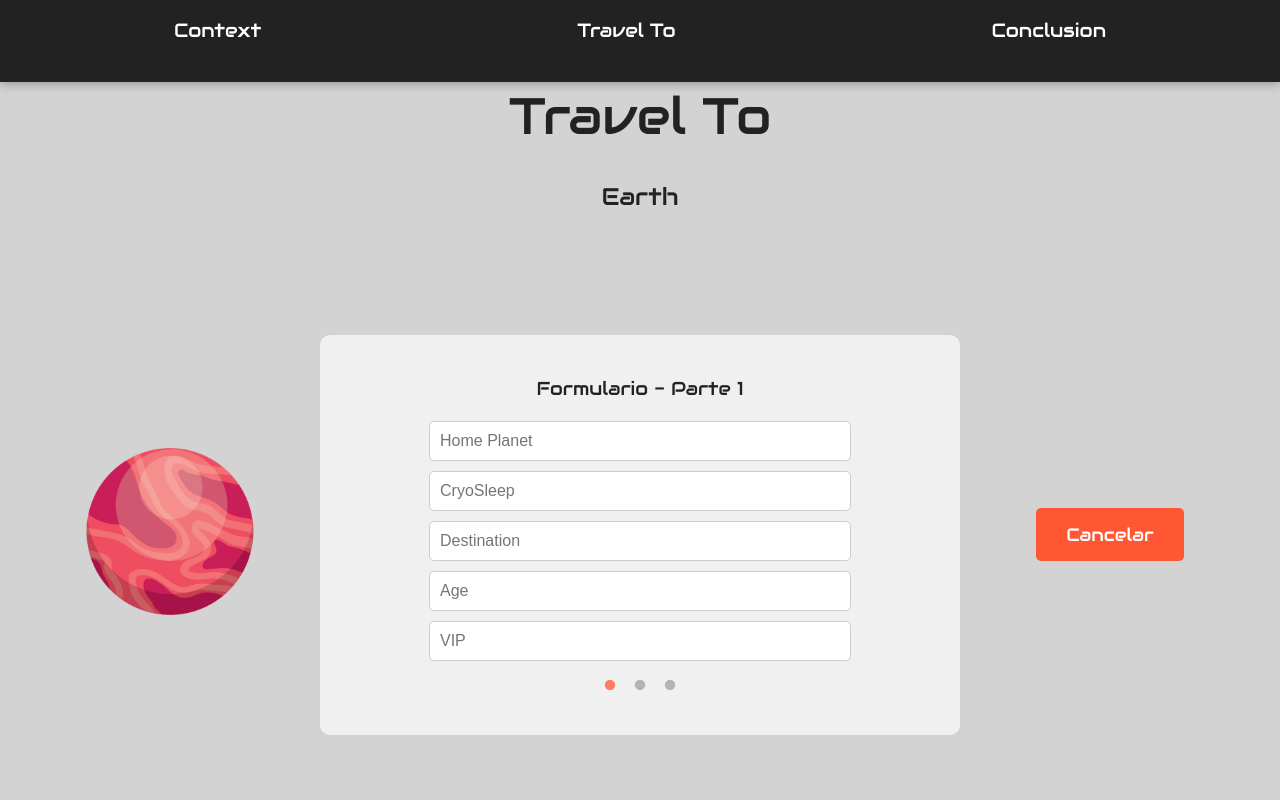
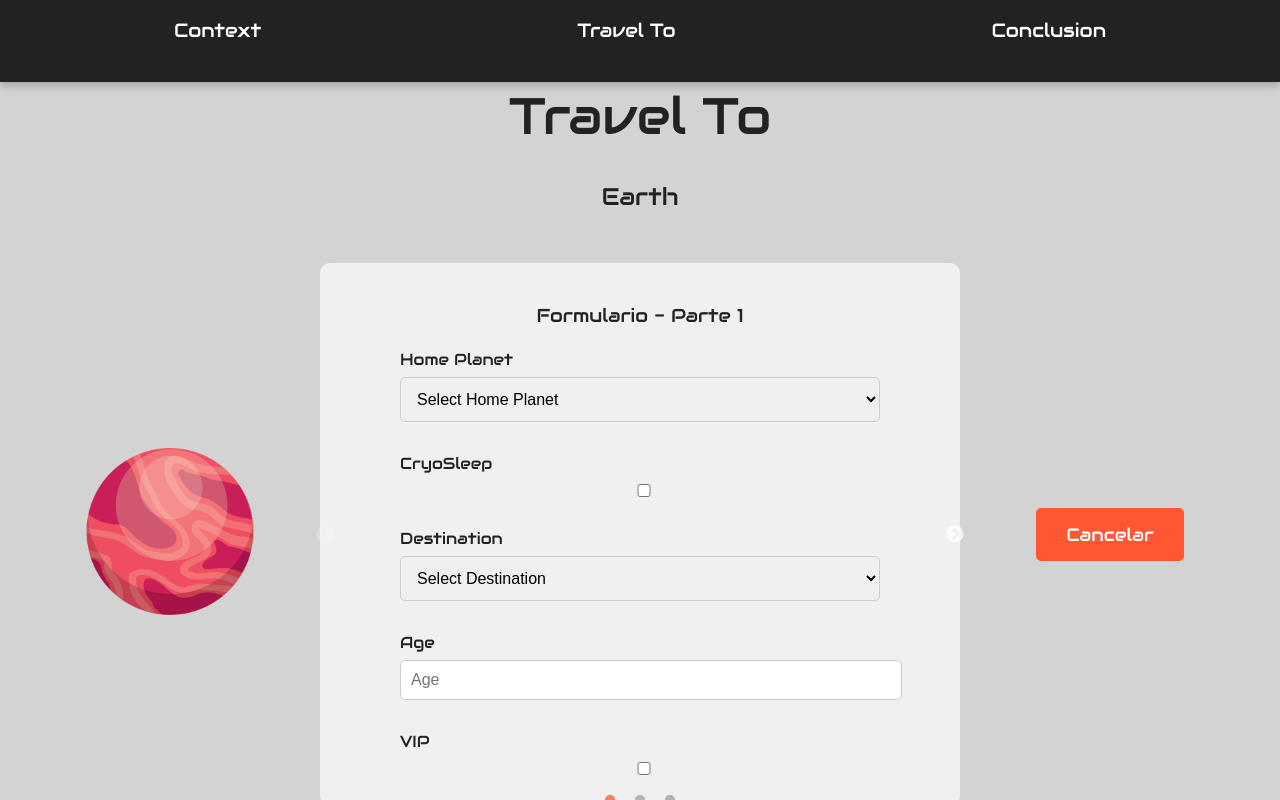
Before and after one commit to MarcoCM1101/frontendIA1, a React (Vite) app in the folder FrontIA1/: page / in a window 1280 px wide. Both pictures are taken after a click on the element 864 px from the left and 399 px from the top of the page. Built offline with nearby package versions, Linux system fonts and the light colour scheme.

Commit message:
Casi Final 2.0

```diff
--- a/FrontIA1/src/App.css
+++ b/FrontIA1/src/App.css
@@ -151,7 +151,7 @@ spline-viewer {
 
 .predict-button {
   margin-top: 20px;
-  padding: 15px 30px;
+  padding: 10px 20px;
   background-color: #28a745;
   color: white;
   border: none;
@@ -161,9 +161,70 @@ spline-viewer {
   transition: background-color 0.3s ease;
 }
 
-.predict-button:hover {
+.predict-button:disabled {
+  background-color: #ccc;
+}
+
+.predict-button:hover:enabled {
   background-color: #218838;
 }
+
+.quiz-carousel {
+  width: 600px;
+  margin: 0 auto;
+  text-align: center;
+}
+
+.form-section {
+  display: flex;
+  flex-direction: column;
+  align-items: center;
+  gap: 20px; /* Incremento de espacio entre los campos */
+}
+
+.form-group {
+  display: flex;
+  flex-direction: column;
+  align-items: flex-start;
+  width: 80%;
+}
+
+.form-group label {
+  margin-bottom: 5px;
+  font-weight: bold;
+}
+
+.form-group input,
+.form-group select {
+  width: 100%;
+  padding: 12px; /* Aumentado para más espacio interior */
+  font-size: 16px;
+  border: 1px solid #ccc;
+  border-radius: 5px;
+  margin-bottom: 10px; /* Espacio entre los inputs */
+}
+
+/* Botón Predecir */
+.predict-button {
+  margin-top: 30px; /* Mayor espacio entre el último campo y el botón */
+  padding: 15px 30px; /* Ajuste de padding del botón */
+  background-color: #28a745;
+  color: white;
+  border: none;
+  border-radius: 5px;
+  cursor: pointer;
+  font-size: 18px;
+  transition: background-color 0.3s ease;
+}
+
+.predict-button:disabled {
+  background-color: #ccc;
+}
+
+.predict-button:hover:enabled {
+  background-color: #218838;
+}
+
 
 /* Animaciones */
 .fade-out {
@@ -206,58 +267,6 @@ spline-viewer {
   }
 }
 
-/* Estilos para el formulario */
-.quiz-carousel {
-  width: 600px; /* Ancho fijo del carrusel */
-  height: 360px; /* Alto fijo del carrusel */
-  margin: 0 auto;
-  text-align: center;
-  overflow: hidden; /* Asegura que no se expanda fuera del tamaño */
-}
-
-.quiz-section {
-  display: flex;
-  flex-direction: column;
-  justify-content: center;
-  align-items: center;
-  height: 100%; /* Ajusta el contenido al tamaño fijo del carrusel */
-}
-
-.quiz-section form {
-  display: flex;
-  flex-direction: column;
-  align-items: center;
-  width: 100%; /* Asegura que el formulario no se expanda */
-}
-
-.quiz-section form input {
-  margin-bottom: 10px;
-  padding: 10px;
-  font-size: 16px;
-  border: 1px solid #ccc;
-  border-radius: 5px;
-  width: 80%; /* Mantiene el tamaño controlado de los inputs */
-  max-width: 400px; /* Fija un tamaño máximo para los inputs */
-}
-
-.predict-button {
-  margin-top: 70px;
-  padding: 10px 20px;
-  background-color: #28a745;
-  color: white;
-  border: none;
-  border-radius: 5px;
-  cursor: pointer;
-  font-size: 18px;
-  transition: background-color 0.3s ease;
-}
-
-.predict-button:hover {
-  background-color: #218838;
-}
-
-
-
 #conclusion h1 {
   margin-top: 50px;
 }
--- a/FrontIA1/src/components/form.jsx
+++ b/FrontIA1/src/components/form.jsx
@@ -6,17 +6,17 @@ import "slick-carousel/slick/slick-theme.css";
 function Carousel({ onPredict }) {
   const [formData, setFormData] = useState({
     HomePlanet: "",
-    CryoSleep: "",
+    CryoSleep: false,
     Destination: "",
     Age: "",
-    VIP: "",
+    VIP: false,
     RoomService: "",
     FoodCourt: "",
     ShoppingMall: "",
     Spa: "",
     VRDeck: "",
     Zona: "",
-    Seat: "",
+    Spent: "",
     Side: "",
   });
 
@@ -36,12 +36,12 @@ function Carousel({ onPredict }) {
   };
 
   const handleChange = (e) => {
-    const { name, value } = e.target;
+    const { name, value, type, checked } = e.target;
     setFormData((prevData) => ({
       ...prevData,
-      [name]: value,
+      [name]: type === "checkbox" ? checked : value,
     }));
-    validateForm({ ...formData, [name]: value });
+    validateForm({ ...formData, [name]: type === "checkbox" ? checked : value });
   };
 
   const validateForm = (data) => {
@@ -52,30 +52,50 @@ function Carousel({ onPredict }) {
   return (
     <div className="quiz-carousel">
       <Slider {...quizSettings}>
+        {/* Primera parte del formulario */}
         <div className="quiz-section">
           <h3>Formulario - Parte 1</h3>
-          <form>
-            <input
-              type="text"
+          <form className="form-section">
+            <div className="form-group">
+              <label>Home Planet</label>
+              <select
                 name="HomePlanet"
-              placeholder="Home Planet"
                 value={formData.HomePlanet}
                 onChange={handleChange}
-            />
+              >
+                <option value="">Select Home Planet</option>
+                <option value="Europa">Europa</option>
+                <option value="Earth">Earth</option>
+                <option value="Mars">Mars</option>
+              </select>
+            </div>
+
+            <div className="form-group">
+              <label>CryoSleep</label>
               <input
-              type="text"
+                type="checkbox"
                 name="CryoSleep"
-              placeholder="CryoSleep"
-              value={formData.CryoSleep}
+                checked={formData.CryoSleep}
                 onChange={handleChange}
               />
-            <input
-              type="text"
+            </div>
+
+            <div className="form-group">
+              <label>Destination</label>
+              <select
                 name="Destination"
-              placeholder="Destination"
                 value={formData.Destination}
                 onChange={handleChange}
-            />
+              >
+                <option value="">Select Destination</option>
+                <option value="TRAPPIST-1e">TRAPPIST-1e</option>
+                <option value="PSO J318.5-22">PSO J318.5-22</option>
+                <option value="55 Cancri e">55 Cancri e</option>
+              </select>
+            </div>
+
+            <div className="form-group">
+              <label>Age</label>
               <input
                 type="number"
                 name="Age"
@@ -83,18 +103,26 @@ function Carousel({ onPredict }) {
                 value={formData.Age}
                 onChange={handleChange}
               />
+            </div>
+
+            <div className="form-group">
+              <label>VIP</label>
               <input
-              type="text"
+                type="checkbox"
                 name="VIP"
-              placeholder="VIP"
-              value={formData.VIP}
+                checked={formData.VIP}
                 onChange={handleChange}
               />
+            </div>
           </form>
         </div>
+
+        {/* Segunda parte del formulario */}
         <div className="quiz-section">
           <h3>Formulario - Parte 2</h3>
-          <form>
+          <form className="form-section">
+            <div className="form-group">
+              <label>Room Service</label>
               <input
                 type="number"
                 name="RoomService"
@@ -102,6 +130,10 @@ function Carousel({ onPredict }) {
                 value={formData.RoomService}
                 onChange={handleChange}
               />
+            </div>
+
+            <div className="form-group">
+              <label>Food Court</label>
               <input
                 type="number"
                 name="FoodCourt"
@@ -109,6 +141,10 @@ function Carousel({ onPredict }) {
                 value={formData.FoodCourt}
                 onChange={handleChange}
               />
+            </div>
+
+            <div className="form-group">
+              <label>Shopping Mall</label>
               <input
                 type="number"
                 name="ShoppingMall"
@@ -116,6 +152,10 @@ function Carousel({ onPredict }) {
                 value={formData.ShoppingMall}
                 onChange={handleChange}
               />
+            </div>
+
+            <div className="form-group">
+              <label>Spa</label>
               <input
                 type="number"
                 name="Spa"
@@ -123,6 +163,10 @@ function Carousel({ onPredict }) {
                 value={formData.Spa}
                 onChange={handleChange}
               />
+            </div>
+
+            <div className="form-group">
+              <label>VR Deck</label>
               <input
                 type="number"
                 name="VRDeck"
@@ -130,33 +174,45 @@ function Carousel({ onPredict }) {
                 value={formData.VRDeck}
                 onChange={handleChange}
               />
+            </div>
           </form>
         </div>
+
+        {/* Tercera parte del formulario */}
         <div className="quiz-section">
           <h3>Formulario - Parte 3</h3>
-          <form>
-            <input
-              type="text"
-              name="Zona"
-              placeholder="Zona"
-              value={formData.Zona}
-              onChange={handleChange}
-            />
-            <input
-              type="text"
-              name="Seat"
-              placeholder="Seat"
-              value={formData.Seat}
-              onChange={handleChange}
-            />
-            <input
-              type="text"
-              name="Side"
-              placeholder="Side"
-              value={formData.Side}
-              onChange={handleChange}
-            />
-            <button className="predict-button" onClick={onPredict}>
+          <form className="form-section">
+            <div className="form-group">
+              <label>Zona</label>
+              <select name="Zona" value={formData.Zona} onChange={handleChange}>
+                <option value="">Select Zona</option>
+                <option value="0">G</option>
+                <option value="1">F</option>
+                <option value="2">E</option>
+                <option value="3">D</option>
+                <option value="4">B</option>
+                <option value="5">A</option>
+                <option value="6">C</option>
+                <option value="7">T</option>
+              </select>
+            </div>
+
+
+            <div className="form-group">
+              <label>Side</label>
+              <select name="Side" value={formData.Side} onChange={handleChange}>
+                <option value="">Select Side</option>
+                <option value="P">P</option>
+                <option value="S">S</option>
+              </select>
+            </div>
+
+            {/* Botón Predecir */}
+            <button
+              className="predict-button"
+              onClick={onPredict}
+              disabled={!isFormValid}
+            >
               Predecir
             </button>
           </form>
```
Lines whose indentation alone changed are shown as unchanged.
